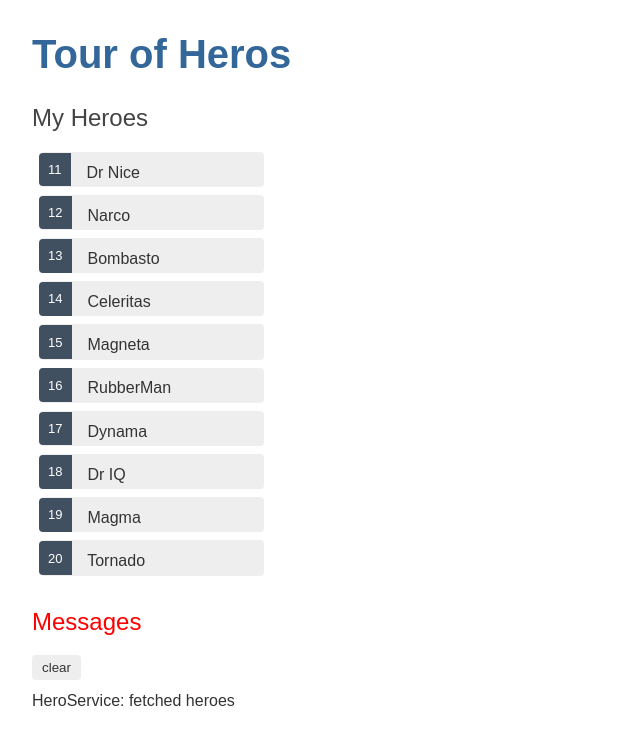
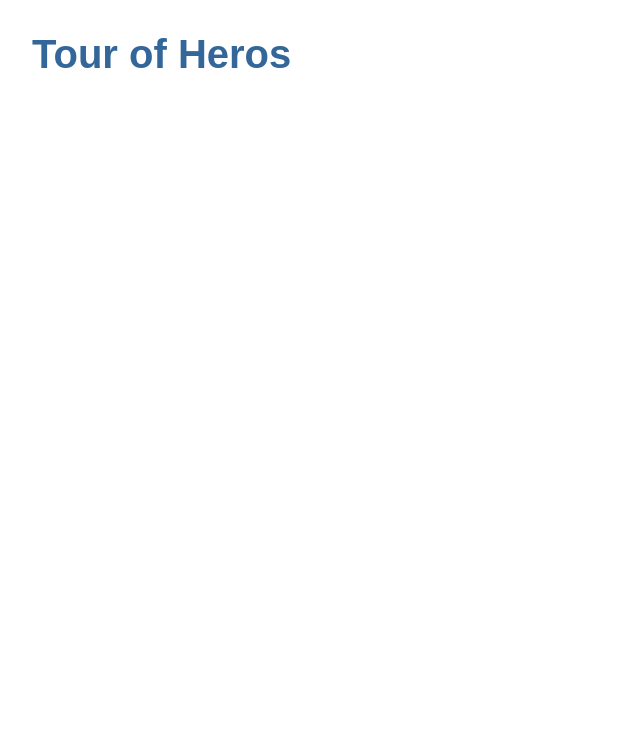
Before and after one commit to chris-warner/angular-tour-of-heros-app, an Angular app in the folder angular-tour-of-heroes/: page / in a window 1280 px wide. Shown: the top 744 px of the page, without its empty margins (0-640 px from the left). Built offline with nearby package versions, Linux system fonts and the light colour scheme.

Commit message:
added router

```diff
--- a/angular-tour-of-heroes/src/app/app.component.html
+++ b/angular-tour-of-heroes/src/app/app.component.html
@@ -1,3 +1,3 @@
 <h1>{{title}}</h1>
-<app-heroes></app-heroes>
+<router-outlet></router-outlet>
 <app-messages></app-messages>
--- a/angular-tour-of-heroes/src/app/app.module.ts
+++ b/angular-tour-of-heroes/src/app/app.module.ts
@@ -5,6 +5,7 @@
 import { HeroesComponent } from './heroes/heroes.component';
 import { HeroDetailComponent } from './hero-detail/hero-detail.component';
 import { MessagesComponent } from './messages/messages.component';
+import { AppRoutingModule } from './app-routing.module';
 
 @NgModule({
   declarations: [
@@ -15,7 +16,8 @@
   ],
   imports: [
     BrowserModule,
-    FormsModule
+    FormsModule,
+    AppRoutingModule
   ],
   providers: [
     // no need to place any providers due to the `providedIn` flag...
```
Also changed, not shown: angular-tour-of-heroes/src/app/app-routing.module.ts (added, +13 -0 lines).
